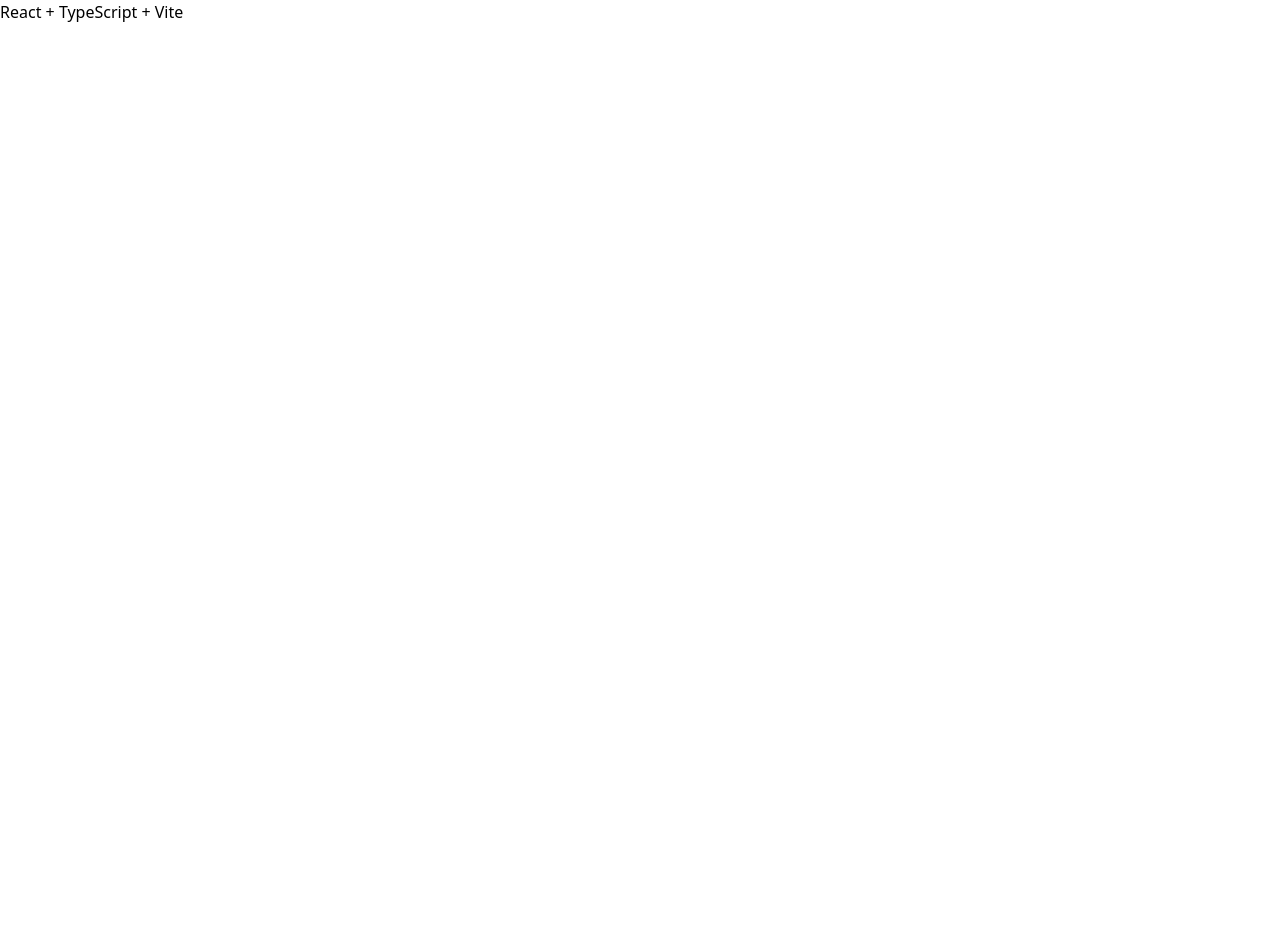
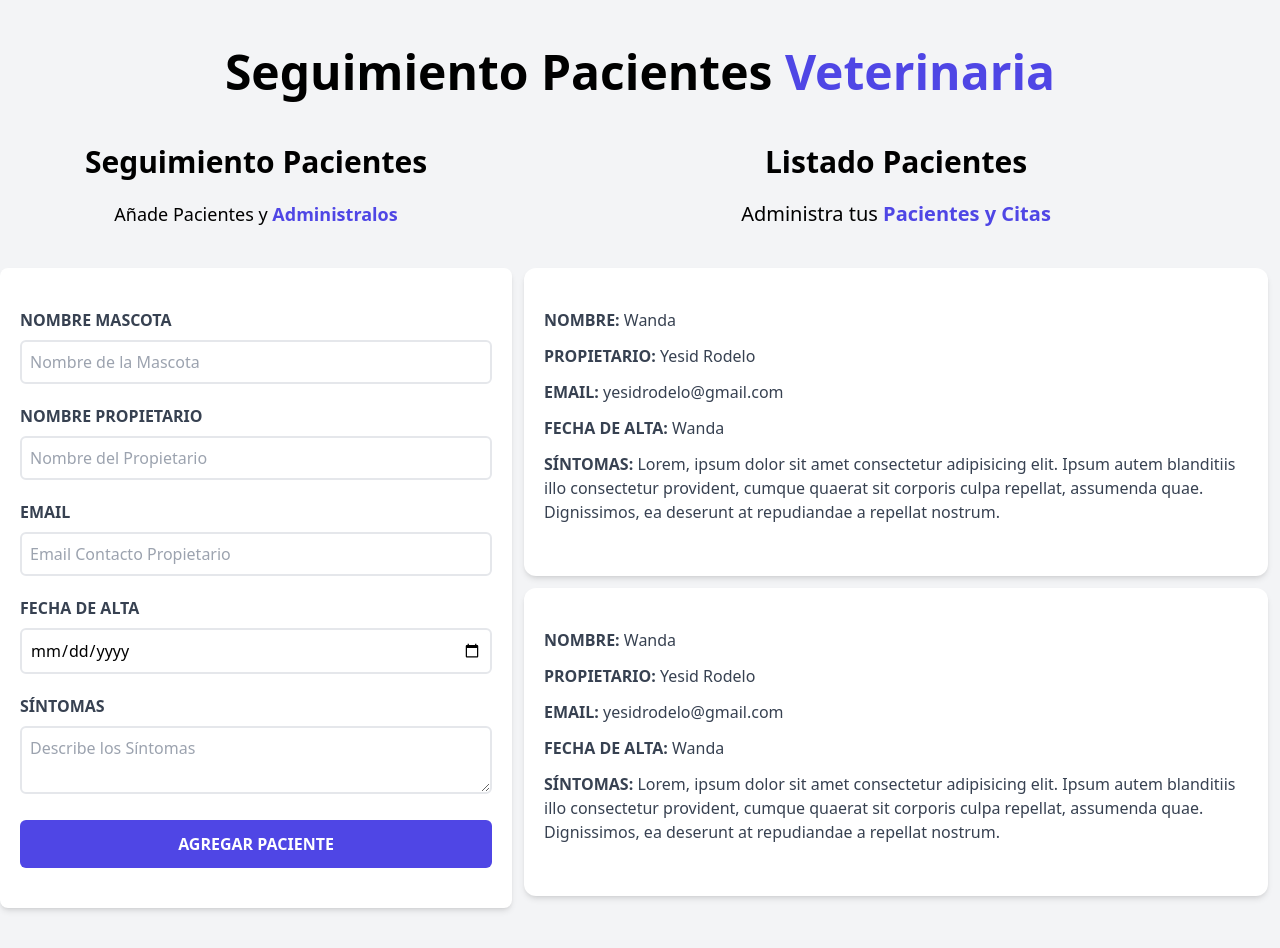
Before and after one commit to yesidrs/medical-appointments, a React (Vite) app: page / in a window 1280 px wide. Before the commit the page ends 800 px from the top, so only its background shows below. Built offline with nearby package versions, Linux system fonts and the light colour scheme.

Commit message:
add app styles

```diff
--- a/index.html
+++ b/index.html
@@ -6,7 +6,8 @@
     <meta name="viewport" content="width=device-width, initial-scale=1.0" />
     <title>Vite + React + TS</title>
   </head>
-  <body>
+
+  <body class="bg-gray-100 h-screen">
     <div id="root"></div>
     <script type="module" src="/src/main.tsx"></script>
   </body>
--- a/src/App.tsx
+++ b/src/App.tsx
@@ -1,7 +1,15 @@
+import Form from './components/Form'
+import Header from './components/Header'
+import Patients from './components/Patients'
+
 function App() {
   return (
-    <div>
-      <h1>React + TypeScript + Vite</h1>
+    <div className="container mx-auto mt-12">
+      <Header />
+      <div className="mt-12 flex flex-col max-sm:items-center md:flex-row">
+        <Form />
+        <Patients />
+      </div>
     </div>
   )
 }
--- /dev/null
+++ b/src/components/Form.tsx
@@ -0,0 +1,74 @@
+const Form = () => {
+  return (
+    <div className="w-11/12 md:w-1/2 lg:w-2/5 mb-10">
+      <h2 className="font-black text-3xl text-center">Seguimiento Pacientes</h2>
+      <p className="text-lg mt-5 mb-10 text-center">
+        Añade Pacientes y <span className="text-indigo-600 font-bold">Administralos</span>
+      </p>
+      <form className="bg-white shadow-md rounded-lg py-10 px-5">
+        <div className="mb-5">
+          <label htmlFor="pet" className="block text-gray-700 uppercase font-bold">
+            nombre mascota
+          </label>
+          <input
+            className="border-2 w-full p-2 mt-2 placeholder-gray-400 rounded-md"
+            id="pet"
+            placeholder="Nombre de la Mascota"
+            type="text"
+          />
+        </div>
+        <div className="mb-5">
+          <label htmlFor="owner" className="block text-gray-700 uppercase font-bold">
+            nombre propietario
+          </label>
+          <input
+            className="border-2 w-full p-2 mt-2 placeholder-gray-400 rounded-md"
+            id="owner"
+            placeholder="Nombre del Propietario"
+            type="text"
+          />
+        </div>
+        <div className="mb-5">
+          <label htmlFor="email" className="block text-gray-700 uppercase font-bold">
+            email
+          </label>
+          <input
+            className="border-2 w-full p-2 mt-2 placeholder-gray-400 rounded-md"
+            id="email"
+            placeholder="Email Contacto Propietario"
+            type="email"
+          />
+        </div>
+        <div className="mb-5">
+          <label htmlFor="discharge" className="block text-gray-700 uppercase font-bold">
+            Fecha de Alta
+          </label>
+          <input
+            className="border-2 w-full p-2 mt-2 placeholder-gray-400 rounded-md"
+            id="discharge"
+            type="date"
+          />
+        </div>
+        <div className="mb-5">
+          <label htmlFor="symptoms" className="block text-gray-700 uppercase font-bold">
+            Síntomas
+          </label>
+          <textarea
+            id="symptoms"
+            className="border-2 w-full p-2 mt-2 placeholder-gray-400 rounded-md"
+            placeholder="Describe los Síntomas"
+          ></textarea>
+        </div>
+        <button
+          type="submit"
+          className="bg-indigo-600 w-full p-3 text-white uppercase font-bold rounded-md
+          hover:bg-indigo-700 cursor-pointer transition-colors"
+        >
+          Agregar Paciente
+        </button>
+      </form>
+    </div>
+  )
+}
+
+export default Form
--- /dev/null
+++ b/src/components/Header.tsx
@@ -0,0 +1,9 @@
+const Header = () => {
+  return (
+    <h1 className="font-black text-5xl text-center md:w-2/3 mx-auto">
+      Seguimiento Pacientes <span className="text-indigo-600">Veterinaria</span>
+    </h1>
+  )
+}
+
+export default Header
--- /dev/null
+++ b/src/components/Patient.tsx
@@ -0,0 +1,28 @@
+const Patient = () => {
+  return (
+    <div className="m-3 bg-white shadow-md px-5 py-10 rounded-xl">
+      <p className="font-bold mb-3 text-gray-700 uppercase">
+        Nombre: <span className="font-normal normal-case">Wanda</span>
+      </p>
+      <p className="font-bold mb-3 text-gray-700 uppercase">
+        Propietario: <span className="font-normal normal-case">Yesid Rodelo</span>
+      </p>
+      <p className="font-bold mb-3 text-gray-700 uppercase">
+        Email: <span className="font-normal normal-case">yesidrodelo@gmail.com</span>
+      </p>
+      <p className="font-bold mb-3 text-gray-700 uppercase">
+        Fecha de Alta: <span className="font-normal normal-case">Wanda</span>
+      </p>
+      <p className="font-bold mb-3 text-gray-700 uppercase">
+        Síntomas:{' '}
+        <span className="font-normal normal-case">
+          Lorem, ipsum dolor sit amet consectetur adipisicing elit. Ipsum autem blanditiis illo
+          consectetur provident, cumque quaerat sit corporis culpa repellat, assumenda quae.
+          Dignissimos, ea deserunt at repudiandae a repellat nostrum.
+        </span>
+      </p>
+    </div>
+  )
+}
+
+export default Patient
--- /dev/null
+++ b/src/components/Patients.tsx
@@ -0,0 +1,16 @@
+import Patient from './Patient'
+
+const Patients = () => {
+  return (
+    <div className="md:w-1/2 lg:w-3/5 md:h-screen overflow-y-auto">
+      <h2 className="font-black text-3xl text-center">Listado Pacientes</h2>
+      <p className="text-xl mt-5 mb-10 text-center">
+        Administra tus <span className="font-bold text-indigo-600">Pacientes y Citas</span>
+      </p>
+      <Patient />
+      <Patient />
+    </div>
+  )
+}
+
+export default Patients
```
